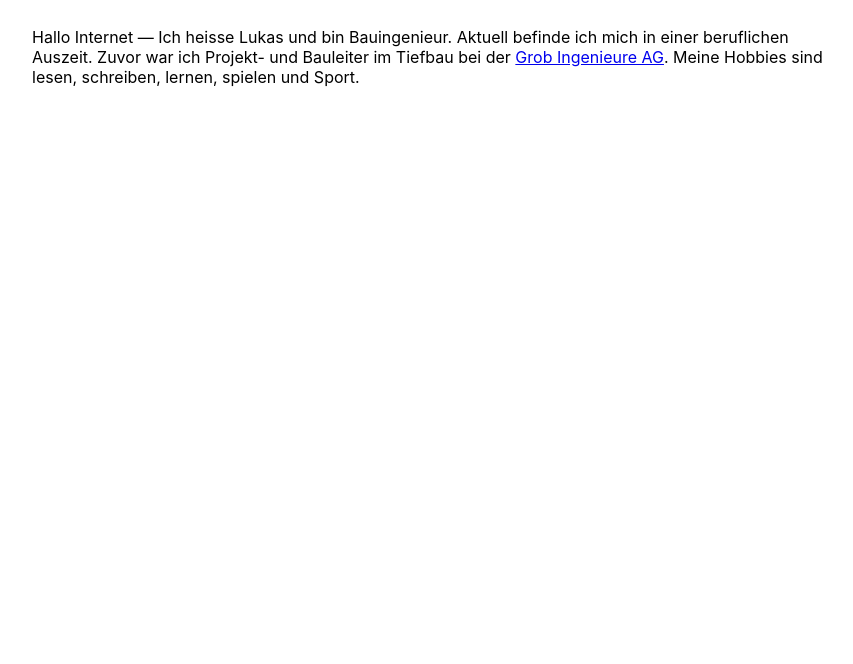
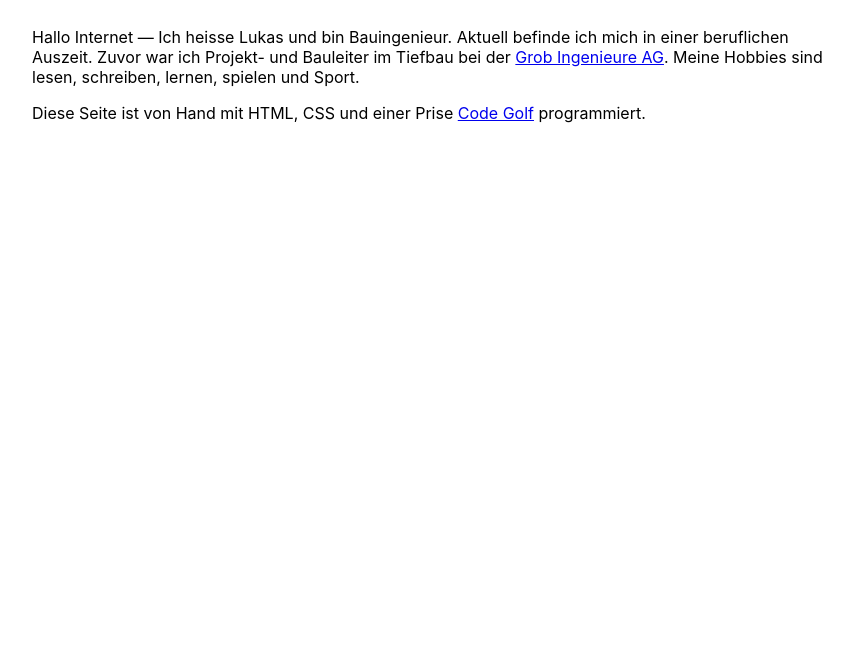
Before and after one commit to lukasneukom/lukasneukom.ch, a plain HTML site: page html/index.html in a window 1280 px wide. Shown: the part 136-800 px from the top of the page, without its empty margins (208-1061 px from the left). Drawn offline with Linux system fonts and the light colour scheme.

Commit message:
Add reference to code golf

```diff
--- a/html/index.html
+++ b/html/index.html
@@ -16,3 +16,5 @@
 Aktuell befinde ich mich in einer beruflichen Auszeit.
 Zuvor war ich Projekt- und Bauleiter im Tiefbau bei der <a href=https://grob.me>Grob Ingenieure AG</a>.
 Meine Hobbies sind lesen, schreiben, lernen, spielen und Sport.
+
+<p>Diese Seite ist von Hand mit HTML, CSS und einer Prise <a href=https://code.golf>Code Golf</a> programmiert.
```
